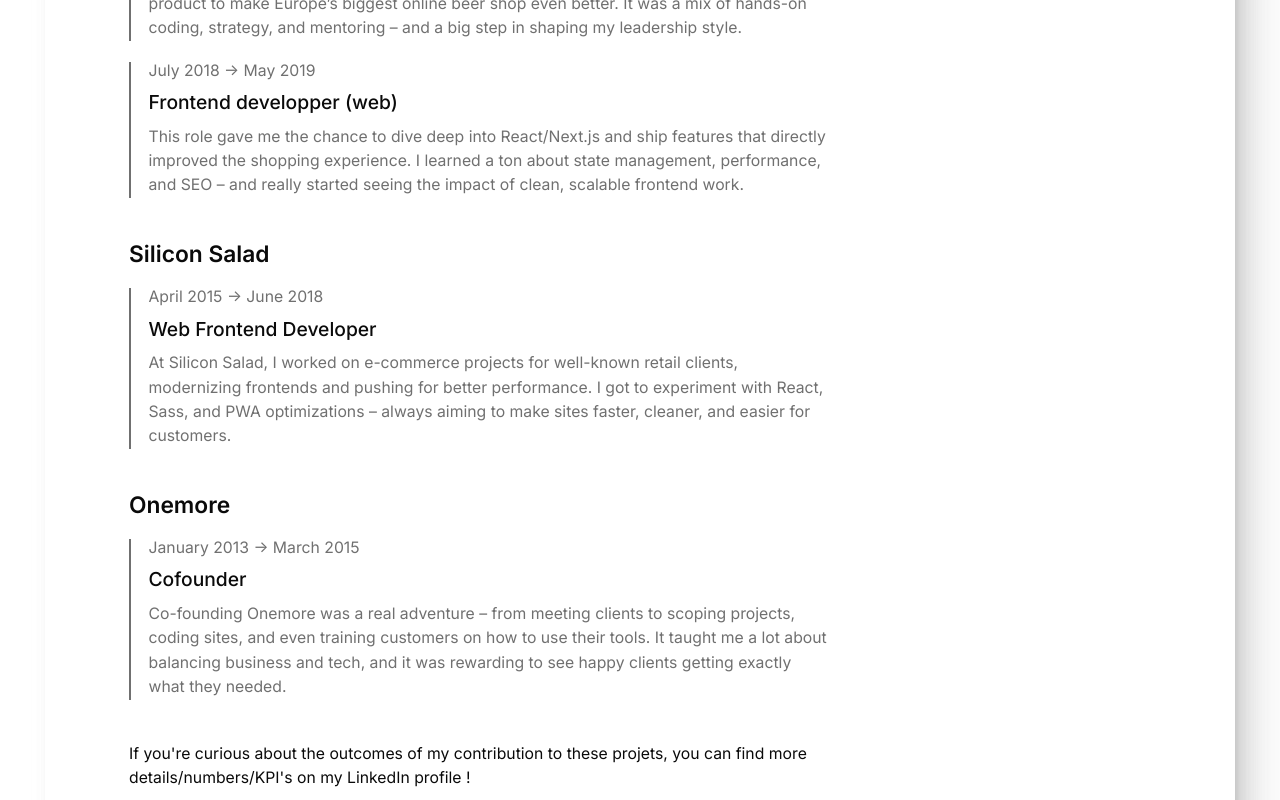
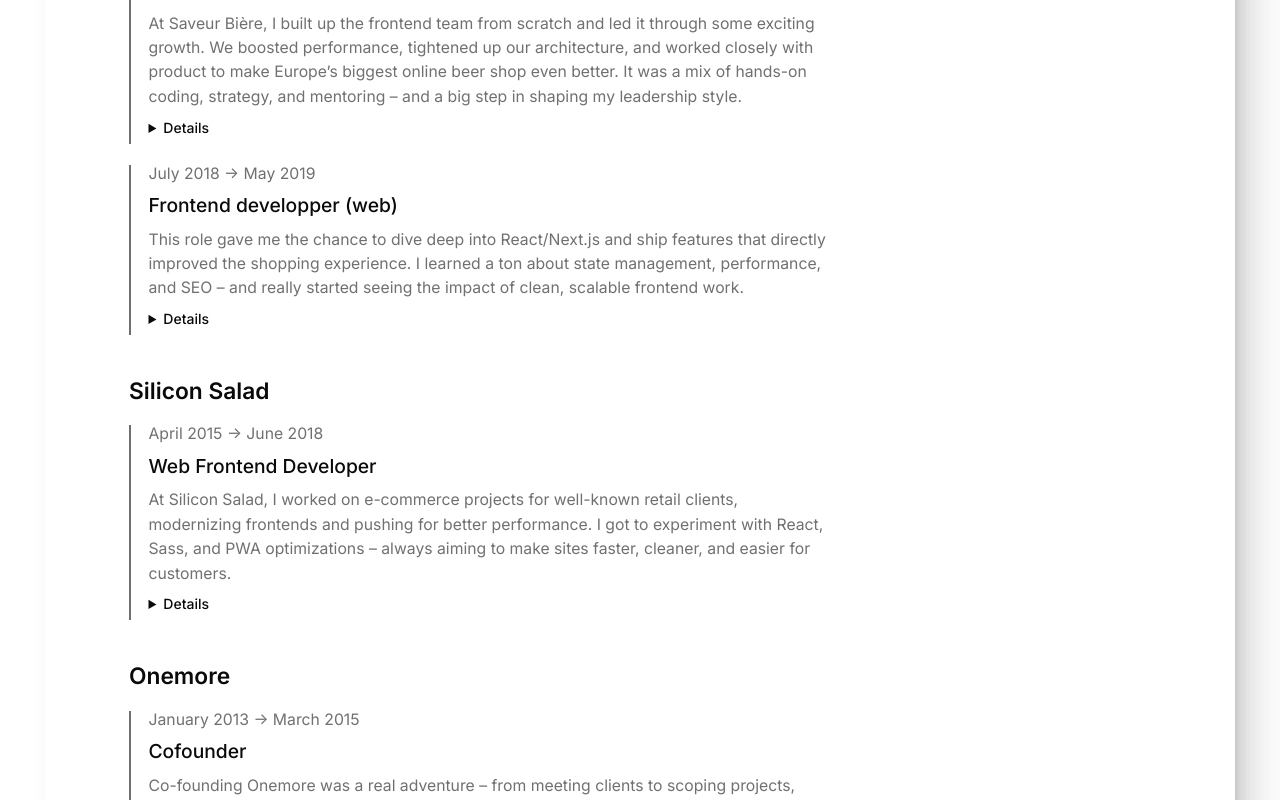
Before and after one commit to tbekaert/thomas.bekaert.me, a Next.js app: page / in a window 1280 px wide. Shown: the part 1180-1980 px from the top of the page. Built offline with nearby package versions, Linux system fonts and the light colour scheme.

Commit message:
refactor: Clean work exp naming and add details

```diff
--- a/components/Main.module.css
+++ b/components/Main.module.css
@@ -16,18 +16,18 @@
   font-size: 2rem;
 }
 
-.project {
+.job {
   display: flex;
   flex-direction: column;
   gap: 1.5rem;
 }
 
-.projectCompany {
+.company {
   font-weight: 600;
   font-size: 1.625rem;
 }
 
-.projectJob {
+.project {
   display: flex;
   flex-direction: column;
   gap: 0.75rem;
@@ -52,7 +52,42 @@
   line-height: 1.55;
 }
 
-.incentive {
+.details {
+  display: flex;
+  flex-direction: column;
+  gap: 0.5rem;
+}
+
+.detailsSummary {
+  font-weight: 500;
+  outline: none;
+}
+
+.detailsSummary:focus-visible {
+  color: var(--hover);
+  text-decoration: underline;
+}
+
+@media (hover: hover) and (pointer: fine) {
+  .detailsSummary {
+    cursor: pointer;
+  }
+
+  .detailsSummary:hover {
+    color: var(--hover);
+    text-decoration: underline;
+  }
+}
+
+.detailsList {
+  display: flex;
+  flex-direction: column;
+  list-style: none;
+  gap: 0.75rem;
+  padding-left: 1.5rem;
+}
+
+.detail {
   font-size: 1.125rem;
   line-height: 1.55;
 }
--- a/components/Main.tsx
+++ b/components/Main.tsx
@@ -15,16 +15,17 @@
   chip: ChipIcon,
 }
 
-type Job = {
+type Project = {
   start: string
   end: string
   name: string
   description: string
+  details: string[]
 }
 
-type Project = {
+type Job = {
   company: string
-  jobs: Job[]
+  projects: Project[]
 }
 
 type Hobby = {
@@ -40,10 +41,13 @@
       <h2 className={styles.title} id='work'>
         {data.main.experience.title}
       </h2>
-      {data.main.experience.projects.map(project => (
-        <Project key={project.company} project={project} />
+      {data.main.experience.jobs.map(job => (
+        <Job
+          key={job.company}
+          job={job}
+          detailsText={data.main.experience.detailsText}
+        />
       ))}
-      <p className={styles.incentive}>{data.main.experience.incentive}</p>
 
       <h2 className={styles.title} id='hobbies'>
         {data.main.hobbies.title}
@@ -57,25 +61,46 @@
   )
 }
 
-function Job({ job }: { job: Job }) {
+function Job({ job, detailsText }: { job: Job; detailsText: string }) {
   return (
-    <div className={styles.projectJob}>
-      <p className={styles.projectDates}>
-        {job.start} {'->'} {job.end}
-      </p>
-      <h4 className={styles.projectName}>{job.name}</h4>
-      <p className={styles.projectDescription}>{job.description}</p>
+    <div className={styles.job}>
+      <h3 className={styles.company}>{job.company}</h3>
+      {job.projects.map(project => (
+        <Project
+          key={project.start}
+          project={project}
+          detailsText={detailsText}
+        />
+      ))}
     </div>
   )
 }
-
-function Project({ project }: { project: Project }) {
+function Project({
+  project,
+  detailsText,
+}: {
+  project: Project
+  detailsText: string
+}) {
   return (
     <div className={styles.project}>
-      <h3 className={styles.projectCompany}>{project.company}</h3>
-      {project.jobs.map(job => (
-        <Job key={job.start} job={job} />
-      ))}
+      <p className={styles.projectDates}>
+        {project.start} {'->'} {project.end}
+      </p>
+      <h4 className={styles.projectName}>{project.name}</h4>
+      <p className={styles.projectDescription}>{project.description}</p>
+      {project.details.length > 0 && (
+        <details className={styles.details}>
+          <summary className={styles.detailsSummary}>{detailsText}</summary>
+          <ul className={styles.detailsList}>
+            {project.details.map(detail => (
+              <li key={detail} className={styles.detail}>
+                {detail}
+              </li>
+            ))}
+          </ul>
+        </details>
+      )}
     </div>
   )
 }
--- a/data/en.json
+++ b/data/en.json
@@ -11,65 +11,106 @@
   "main": {
     "experience": {
       "title": "Work experience",
-      "projects": [
+      "detailsText": "Details",
+      "jobs": [
         {
           "company": "PerfectDraft/AB InBev",
-          "jobs": [
+          "projects": [
             {
               "start": "November 2022",
               "end": "July 2025",
               "name": "Head of Customer Ecosystem Technology",
-              "description": "Leading the Frontend side of PerfectDraft has been an incredible journey – from launching the app to hitting 400k+ downloads across Europe, the US and Brazil. I’ve been lucky to guide both web and mobile teams, set the long-term vision, and make sure our platforms stay reliable and fast. Beyond the code, I’ve loved shaping how we work as a team, streamlining processes, and making sure customers get the smoothest experience possible."
+              "description": "Leading the Frontend side of PerfectDraft has been an incredible journey – from launching the app to hitting 400k+ downloads across Europe, the US and Brazil. I’ve been lucky to guide both web and mobile teams, set the long-term vision, and make sure our platforms stay reliable and fast. Beyond the code, I’ve loved shaping how we work as a team, streamlining processes, and making sure customers get the smoothest experience possible.",
+              "details": [
+                "-> Scaled and led a web (6 people) & mobile (3 people) frontend team, driving delivery across EU markets.",
+                "-> Defined and executed the long-term technology vision for PerfectDraft’s e-commerce and mobile app ecosystem. (from launch to 400k+ downloads)",
+                "-> Improved system performance and availability, achieving 99.9% uptime across platforms.",
+                "-> Streamlined workflows (CI/CD, task automation) cutting release cycle times by 30%.",
+                "-> Partnered with POs/PMs to align product strategy with engineering execution, accelerating feature delivery.",
+                "-> Introduced feature flags, enabling safer and faster A/B rollouts, cross systems.",
+                "-> Championed accessibility and scalability, ensuring solutions met both customer and business KPIs.",
+                "Key Stack: React, Next.js, TypeScript, TurboRepo, Vercel, Vitest, Storybook"
+              ]
             },
             {
               "start": "May 2022",
               "end": "November 2022",
               "name": "Technical Lead Frontend (Web & App)",
-              "description": "When Saveur Biere merged with BeerHawk to become PerfectDraft, I focused on bringing structure and consistency to our web and mobile platforms. We rolled out a TypeScript monorepo, improved workflows, and made sure our design system kept everything accessible and polished. It was all about helping the team move faster while keeping the quality bar high."
+              "description": "When Saveur Biere merged with BeerHawk to become PerfectDraft, I focused on bringing structure and consistency to our web and mobile platforms. We rolled out a TypeScript monorepo, improved workflows, and made sure our design system kept everything accessible and polished. It was all about helping the team move faster while keeping the quality bar high.",
+              "details": [
+                "-> Oversaw frontend development of PerfectDraft’s web and mobile experiences.",
+                "-> Established a TypeScript monorepo (Yarn/Turborepo) improving code reusability and reducing duplication by 40%.",
+                "-> Enhanced developer productivity with CI/CD pipelines, testing suites, and automation tools.",
+                "-> Drove UI consistency by integrating Storybook and design system practices, with a strong focus on accessibility.",
+                "Key Stack: React, Next.js, TypeScript, TurboRepo, Vercel, Jest, Storybook"
+              ]
             }
           ]
         },
         {
           "company": "Interdrinks/Saveur-biere.com",
-          "jobs": [
+          "projects": [
             {
               "start": "May 2019",
               "end": "May 2022",
               "name": "Technical Lead Frontend (Web)",
-              "description": "At Saveur Bière, I built up the frontend team from scratch and led it through some exciting growth. We boosted performance, tightened up our architecture, and worked closely with product to make Europe’s biggest online beer shop even better. It was a mix of hands-on coding, strategy, and mentoring – and a big step in shaping my leadership style."
+              "description": "At Saveur Bière, I built up the frontend team from scratch and led it through some exciting growth. We boosted performance, tightened up our architecture, and worked closely with product to make Europe’s biggest online beer shop even better. It was a mix of hands-on coding, strategy, and mentoring – and a big step in shaping my leadership style.",
+              "details": [
+                "-> Grew and managed a frontend team from 0 to 8 developers, fostering a culture of code quality and ownership.",
+                "-> Directed frontend strategy & architecture for Europe’s largest online beer retailer.",
+                "-> Boosted page speed and site availability, reducing bounce rate by 18% and increasing conversion rate by 12%.",
+                "-> Reduced production errors by 25% through error monitoring (Sentry) and test automation.",
+                "-> Partnered with CTO and product teams to define long-term technical roadmap aligned with business growth.",
+                "Key Stack: React, Next.js, Redux, TypeScript, AWS (Serverless), Cypress, Jest, Styled-components, Vercel"
+              ]
             },
             {
               "start": "July 2018",
               "end": "May 2019",
               "name": "Frontend developper (web)",
-              "description": "This role gave me the chance to dive deep into React/Next.js and ship features that directly improved the shopping experience. I learned a ton about state management, performance, and SEO – and really started seeing the impact of clean, scalable frontend work."
+              "description": "This role gave me the chance to dive deep into React/Next.js and ship features that directly improved the shopping experience. I learned a ton about state management, performance, and SEO – and really started seeing the impact of clean, scalable frontend work.",
+              "details": [
+                "-> Delivered new customer-facing features in React/Next.js, improving user experience across e-commerce flows.",
+                "-> Mastered Redux-Saga for state management, enabling smoother checkout and cart functionality.",
+                "-> Optimized frontend performance, contributing to huge gains in SEO and traffic."
+              ]
             }
           ]
         },
         {
           "company": "Silicon Salad",
-          "jobs": [
+          "projects": [
             {
               "start": "April 2015",
               "end": "June 2018",
               "name": "Web Frontend Developer",
-              "description": "At Silicon Salad, I worked on e-commerce projects for well-known retail clients, modernizing frontends and pushing for better performance. I got to experiment with React, Sass, and PWA optimizations – always aiming to make sites faster, cleaner, and easier for customers."
+              "description": "At Silicon Salad, I worked on e-commerce projects for well-known retail clients, modernizing frontends and pushing for better performance. I got to experiment with React, Sass, and PWA optimizations – always aiming to make sites faster, cleaner, and easier for customers.",
+              "details": [
+                "-> Developed responsive websites and e-commerce platforms serving high-traffic retail clients.",
+                "-> Modernized legacy frontends with React, Sass, and modular CSS methodologies (BEM, OOCSS).",
+                "-> Introduced performance optimizations (PWA, caching) improving load times by up to 40%."
+              ]
             }
           ]
         },
         {
           "company": "Onemore",
-          "jobs": [
+          "projects": [
             {
               "start": "January 2013",
               "end": "March 2015",
               "name": "Cofounder",
-              "description": "Co-founding Onemore was a real adventure – from meeting clients to scoping projects, coding sites, and even training customers on how to use their tools. It taught me a lot about balancing business and tech, and it was rewarding to see happy clients getting exactly what they needed."
+              "description": "Co-founding Onemore was a real adventure – from meeting clients to scoping projects, coding sites, and even training customers on how to use their tools. It taught me a lot about balancing business and tech, and it was rewarding to see happy clients getting exactly what they needed.",
+              "details": [
+                "-> Co-founded a digital studio delivering web solutions for SMEs.",
+                "-> Managed full project lifecycle: client engagement, specifications, estimates, development, and training.",
+                "-> Built custom websites and e-commerce, ensuring responsive and performant experiences.",
+                "-> Drove customer satisfaction with on-time delivery and tailored digital training."
+              ]
             }
           ]
         }
-      ],
-      "incentive": "If you're curious about the outcomes of my contribution to these projets, you can find more details/numbers/KPI's on my LinkedIn profile !"
+      ]
     },
     "hobbies": {
       "title": "Hobbies & Interests",
```
